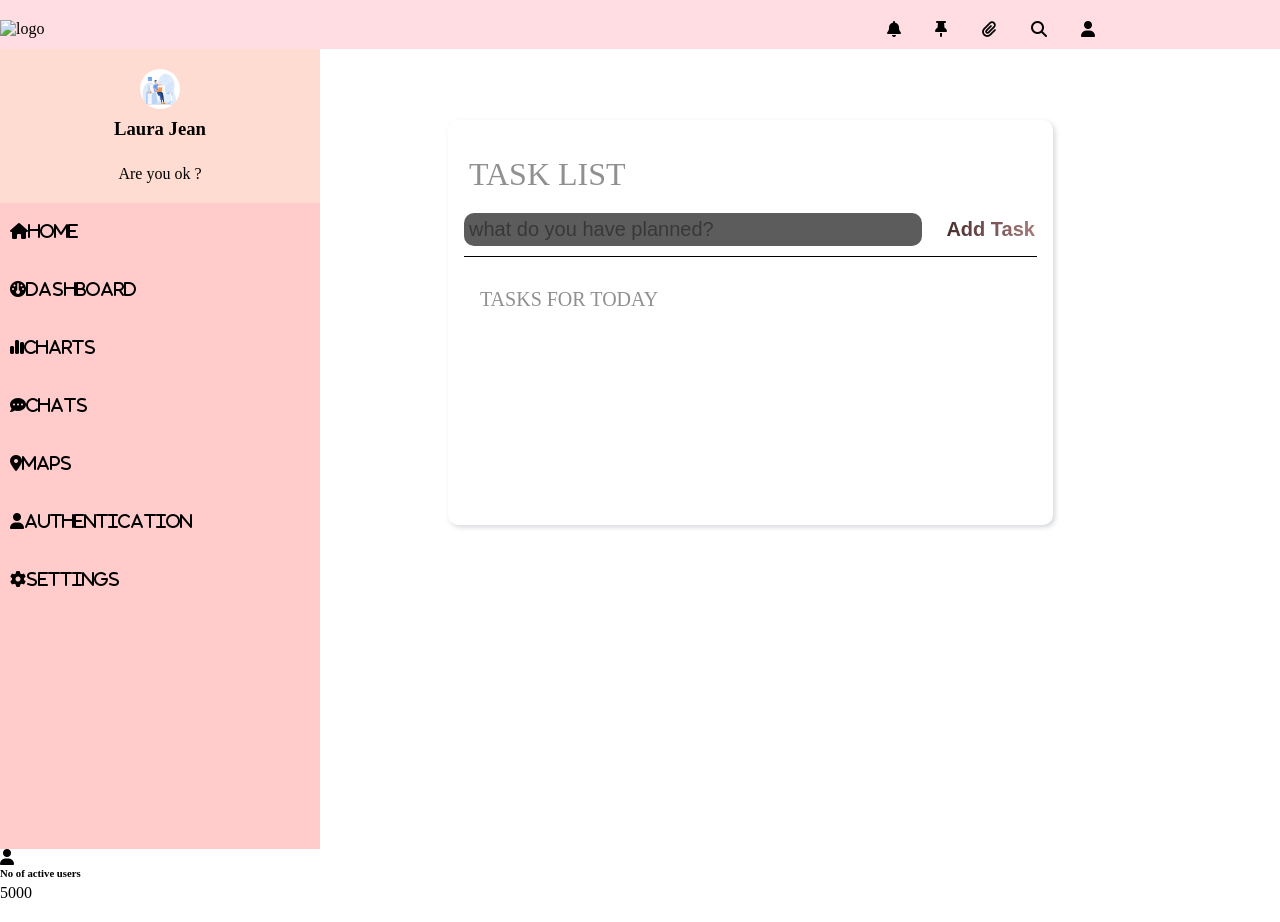
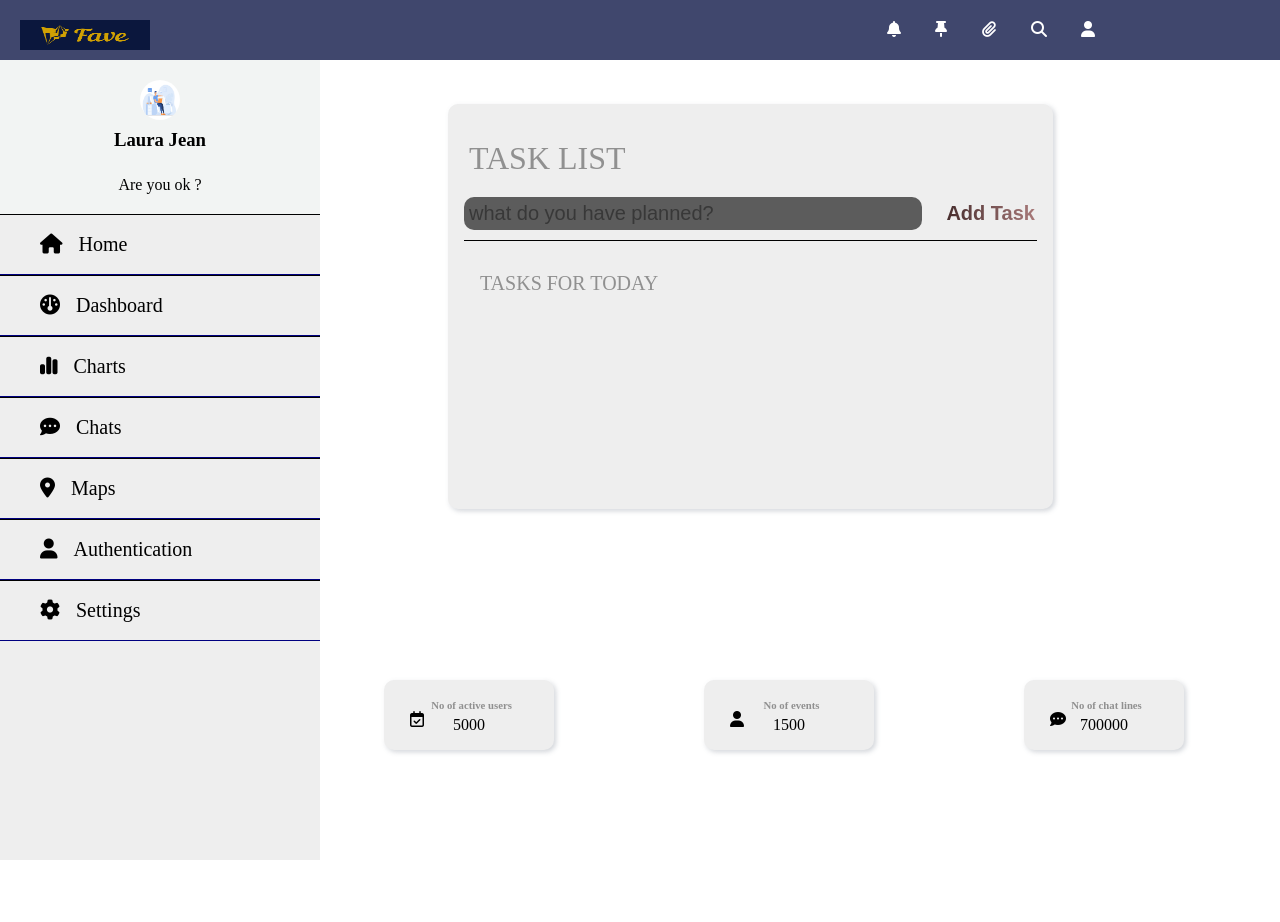
Before and after one commit to faveee/Todo-App, a plain HTML site: page index.html in a window 1280 px wide. After the commit the page ends 860 px from the top, so only its background shows below. Drawn offline with Linux system fonts and the light colour scheme; a web font is replaced by a local one.

Commit message:
Newly updated

```diff
--- a/index.css
+++ b/index.css
@@ -7,17 +7,18 @@
     --gray:  #909090;
     --darkgray: #383838;
     --darkestgray: #5c5c5c;
-    --contentColor: #FFFFFF;
-    --textColor: #FFA8B5;
-    --lightPink: #FFCCCB;
-    --darkpink: #FFDCD1;
+    --contentColor: #eeeeee;
+    --textColor: #FFFFFF;
+    --borderColor: navy;
+    --profileColor: #40476D;
+    --primaryColor: #000;
 
 
 }
 
 .body{
     overflow: hidden;
-font-family: 'Times New Roman', Times, serif;
+    font-family: 'Roboto', sans-serif;
 }
 
 .header{
@@ -25,11 +26,13 @@ font-family: 'Times New Roman', Times, serif;
     justify-content: space-between;
     padding-top: 20px;
     padding-bottom: 10px;
-    color: #000;
-    background-color: #FFDDE2;
+    color: var(--primaryColor);
+    background-color: var(--profileColor);
     width: 100%;
 }
-
+.logo {
+    padding-left: 20px;
+}
 .nav-menu {
 height: 19px;
 width: 418px;
@@ -54,13 +57,13 @@ display: none;
 
 
 .profile-section {
-    background-color: var(--lightPink);
+    background-color: var(--contentColor);
    width: 25%;
    height: 100vh;
 }
 
 .profile-picture {
-    background-color: var(--darkpink);
+    background-color: #F2F4F3;
     text-align: center;
     padding-top: 20px;
 }
@@ -74,13 +77,30 @@ padding-top: 5px;
     border-radius: 80%;
 }
 
-.list-categories {
-    padding: 20px 10px;
+.side-bar a {
+line-height: 59px;
+padding-left: 40px;
+text-decoration: none;
+font-size: 20px;
+box-sizing: border-box;
+border-top: 1px solid black;
+border-bottom: 1px solid var(--borderColor);
+color: #000;
+display: block;
+transition: 4s;
+}
+
+.side-bar a:hover {
+    cursor: pointer;
+    color: red;
+}
+.side-bar a i {
+    margin-right: 16px;
 }
 
 .main {
     position: absolute;
-   top: 15%;
+   top: 13%;
    left: 35%;
 width: 605px;
 height: 405px;
@@ -201,3 +221,88 @@ border: none;
 -webkit-text-fill-color: transparent;
 border: none;
 }
+
+.footer {
+    position: absolute;
+    width: 170px;
+    height: 70px;
+    top: 85%;
+   left: 30%;
+   padding: 1rem;
+    background-color: var(--contentColor);
+    border-radius: 10px;
+    box-shadow: -3px -3px 7px #ffffff73, 2px 2px 5px rgba(94, 104, 121, 0.288);
+}
+
+.footer h6 {
+    color: var(--gray);
+    text-align: center;
+    margin-top: -30px;
+    margin-left: 5px;
+}
+
+.footer p {
+    text-align: center;
+}
+
+.footer i {
+    margin-top: 15px;
+    margin-left: 10px;
+}
+
+.footer-user {
+    position: absolute;
+    width: 170px;
+    height: 70px;
+    top: 85%;
+   left: 55%;
+   padding: 1rem;
+    background-color: var(--contentColor);
+    border-radius: 10px;
+    box-shadow: -3px -3px 7px #ffffff73, 2px 2px 5px rgba(94, 104, 121, 0.288);
+}
+
+.footer-user h6 {
+    color: var(--gray);
+    text-align: center;
+    margin-top: -30px;
+    margin-left: 5px;
+}
+
+.footer-user p {
+    text-align: center;
+}
+
+.footer-user i {
+    margin-top: 15px;
+    margin-left: 10px;
+}
+
+.footer2 {
+    position: absolute;
+    width: 160px;
+    height: 70px;
+    top: 85%;
+   left: 80%;
+   padding: 1rem;
+    background-color: var(--contentColor);
+    border-radius: 10px;
+    box-shadow: -3px -3px 7px #ffffff73, 2px 2px 5px rgba(94, 104, 121, 0.288);
+}
+
+.footer2 h6 {
+    color: var(--gray);
+    text-align: center;
+    margin-top: -30px;
+    margin-left: 5px;
+}
+
+.footer2 p {
+    text-align: center;
+
+}
+
+.footer2 i {
+    margin-top: 15px;
+    margin-left: 10px;
+}
--- a/index.html
+++ b/index.html
@@ -4,30 +4,33 @@
     <meta charset="UTF-8">
     <meta http-equiv="X-UA-Compatible" content="IE=edge">
     <meta name="viewport" content="width=device-width, initial-scale=1.0">
+    <link rel="preconnect" href="https://fonts.googleapis.com">
+<link rel="preconnect" href="https://fonts.gstatic.com" crossorigin>
+<link href="https://fonts.googleapis.com/css2?family=BioRhyme&family=Lato&family=Roboto&display=swap" rel="stylesheet">
     <link rel="stylesheet" href="https://cdnjs.cloudflare.com/ajax/libs/font-awesome/6.1.2/css/all.min.css"/>
     <link rel="stylesheet" href="./index.css" />
     <title>Todo List</title>
 </head>
 <body>
     <div class="header">
-            <img src="#" alt="logo">
+            <img src="./images/logo.png" alt="logo" width="150px" height="30px" class="logo">
     <nav class="nav-menu">
         <ul>
                 <li class="list-items">
-                    <i class="fa-solid fa-bell"></i>
+                    <i class="fa-solid fa-bell" style="color: white;"></i>
                 </li>
                 <li class="list-items">
-                    <i class="fa-sharp fa-solid fa-thumbtack"></i>
+                    <i class="fa-sharp fa-solid fa-thumbtack" style="color: white;"></i>
                 </li>
                 <li class="list-items">
-                    <i class="fa-solid fa-paperclip"></i>
+                    <i class="fa-solid fa-paperclip" style="color: white;"></i>
                 </li>
                 <li class="list-items">
-                    <i class="fa-solid fa-magnifying-glass"></i>
+                    <i class="fa-solid fa-magnifying-glass" style="color: white;"></i>
                 </li>
 
                 <li class="list-items">
-                    <i class="fa-solid fa-user"></i>
+                    <i class="fa-solid fa-user" style="color: white;"></i>
                 </li>
         </ul>
     </nav>
@@ -37,34 +40,25 @@
 </div>
 <div class="profile-section">
     <div class="profile-picture">
-        <img src="/animation1.jpg" alt="profile picture" width="40px" height="40px" class="image"/>
+        <img src="./images/profile picture.jpg" alt="profile picture" width="40px" height="40px" class="image"/>
         <h3>Laura Jean</h3>
         <p>Are you ok ?</p>
     </div>
-    <div class="profile-categories">
-        <ul>
-            <li class="list-categories">
-                <i class="fa-solid fa-house">Home</i>
-            </li>
-            <li class="list-categories">
-                <i class="fa-sharp fa-solid fa-gauge">Dashboard</i>
-            </li>
-            <li class="list-categories">
-                <i class="fa-solid fa-chart-simple">Charts</i>
-            </li>
-            <li class="list-categories">
-                <i class="fa-solid fa-comment-dots">Chats</i>
-            </li>
-            <li class="list-categories">
-                <i class="fa-solid fa-location-dot">Maps</i>
-            </li>
-            <li class="list-categories">
-                <i class="fa-solid fa-user">Authentication</i>
-            </li>
-            <li class="list-categories">
-                <i class="fa-solid fa-gear">Settings</i>
-            </li>
-    </ul>
+    <div class="side-bar">
+        <a href="#home">
+                <i class="fa-solid fa-house"></i>Home</a>
+                <a href="#dashboard">
+                <i class="fa-sharp fa-solid fa-gauge"></i>Dashboard</a>
+                <a href="#charts">
+                <i class="fa-solid fa-chart-simple"></i>Charts</a>
+               <a href="#chats">
+                <i class="fa-solid fa-comment-dots"></i>Chats</a>
+            <a href="#maps">
+                <i class="fa-solid fa-location-dot"></i>Maps</a>
+            <a href="#authentication">
+                <i class="fa-solid fa-user"></i>Authentication</a>
+            <a href="#settings">
+                <i class="fa-solid fa-gear"></i>Settings</a>
     </div>
 </div>
 <div class="main">
@@ -92,10 +86,23 @@
 </div>
 </main>
 <div class="footer">
-    <i class="fa-solid fa-user"></i>
+    <i class="fa-regular fa-calendar-check"></i>
     <h6>No of active users</h6>
     <p>5000</p>
 </div>
+
+<div class="footer-user">
+    <i class="fa-solid fa-user"></i>
+    <h6>No of events</h6>
+    <p>1500</p>
+</div>
+
+<div class="footer2">
+    <i class="fa-solid fa-comment-dots lastslide"></i>
+    <h6>No of chat lines</h6>
+    <p>700000</p>
+</div>
+
 <script src="/main.js"></script>
 </body>
 </html>
```
Also changed, not shown: images/logo.png (added), images/profile picture.jpg (renamed from animation1.jpg).
